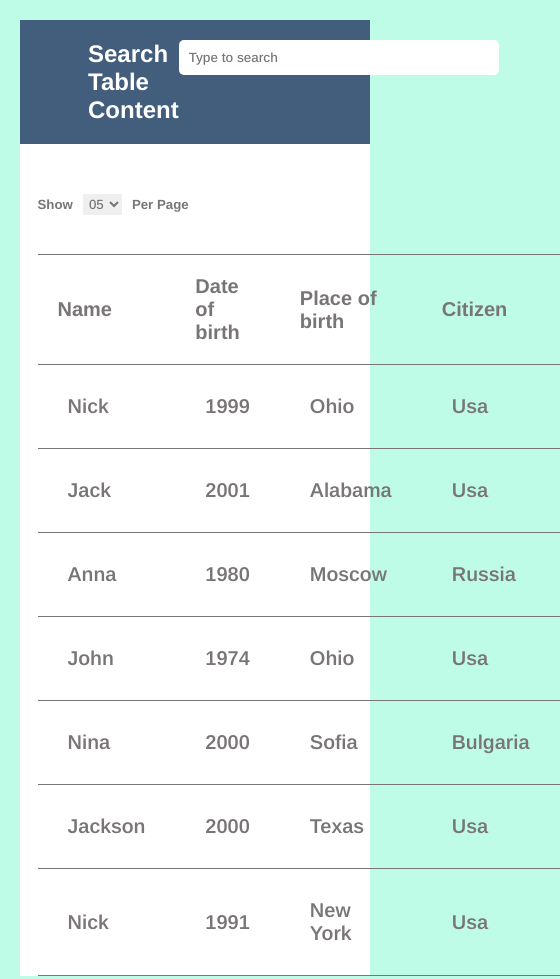
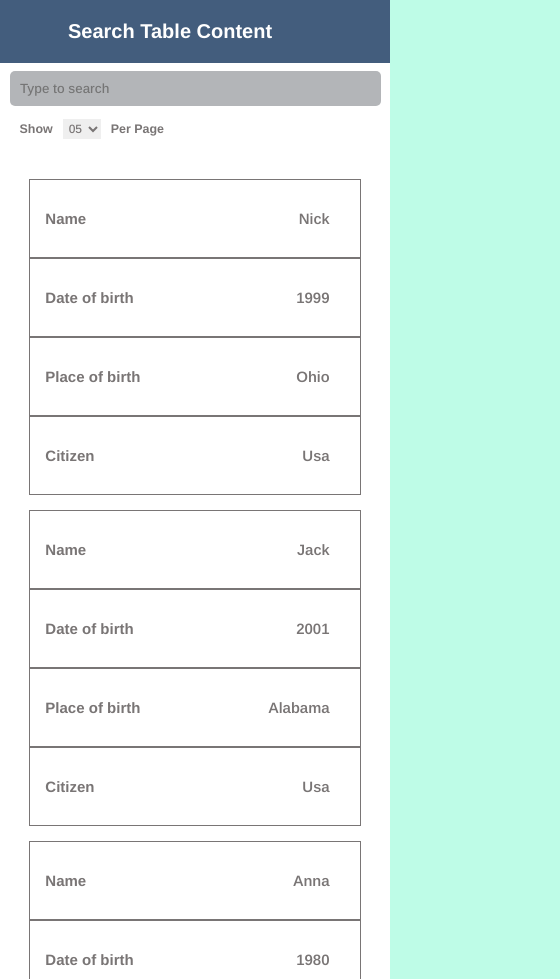
Before and after one commit to ibnadham/HTML_table_with_Search_box, a plain HTML site: page index.html in a window 390 px wide. Shown: the top 979 px of the page, 560 px wide, since content can reach past the window. Drawn offline with nearby package versions, Linux system fonts and the light colour scheme.

Commit message:
feat: add mobile responsive style

```diff
--- a/style.css
+++ b/style.css
@@ -125,3 +125,69 @@ select {
   margin: auto;
   align-content: center;
 }
+
+@media screen and (max-width: 480px) {
+  .wrapper {
+    margin: 0;
+  }
+  .header {
+    margin: 0;
+  }
+  h2 {
+    font-size: 20px;
+  }
+  th,
+  td {
+    border: 1px solid;
+    font-size: 15px;
+  }
+  input {
+    display: block;
+    position: absolute;
+    background-color: #b3b5b8;
+    width: 95%;
+    left: 10px;
+    margin-top: 3.2rem;
+  }
+  .table_content {
+    margin: 0;
+  }
+  .items-controller {
+    margin-top: 1rem;
+    font-size: 15px;
+  }
+  select {
+    font-size: 12px;
+  }
+  .table thead {
+    display: none;
+  }
+
+  .table,
+  .table tbody,
+  .table tr,
+  .table td {
+    display: block;
+    width: 96%;
+    margin-left: 2%;
+  }
+  .table tr {
+    margin-bottom: 15px;
+  }
+  .table td {
+    text-align: right;
+    padding-left: 50%;
+    text-align: right;
+    position: relative;
+  }
+  .table td::before {
+    content: attr(data-label);
+    position: absolute;
+    left: 0;
+    width: 50%;
+    padding-left: 15px;
+    font-size: 15px;
+    font-weight: bold;
+    text-align: left;
+  }
+}
```
